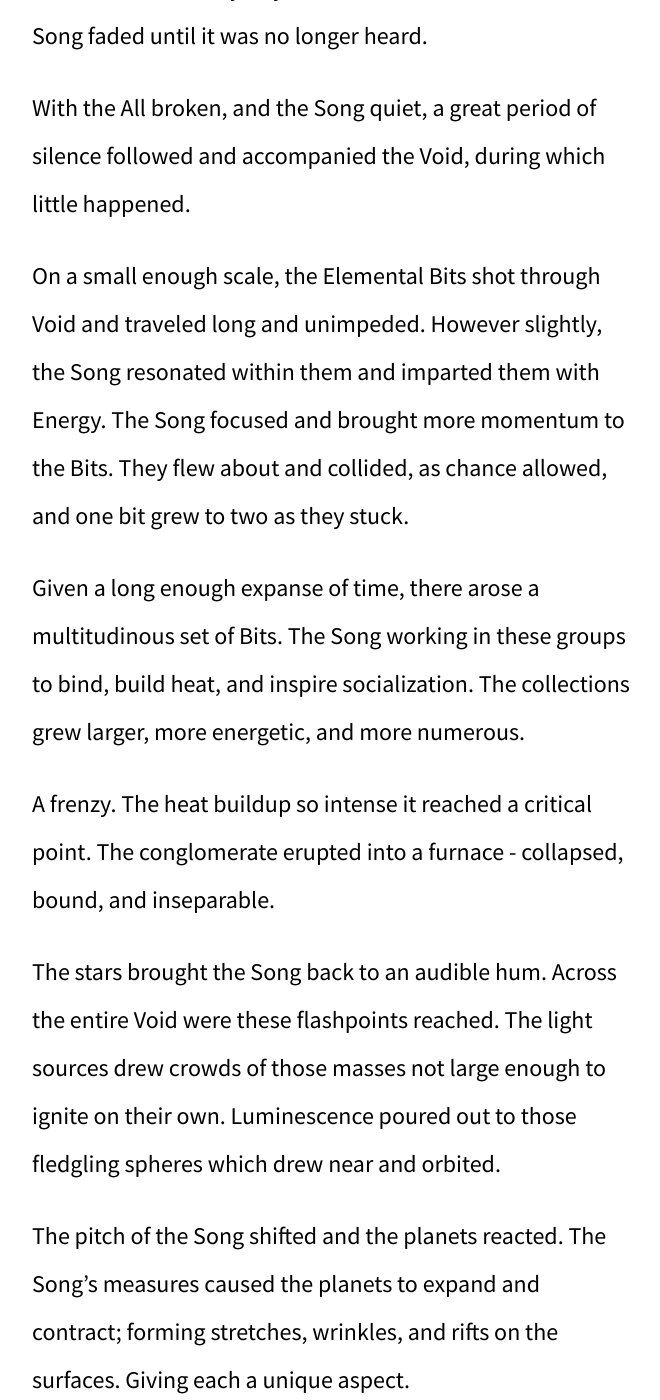
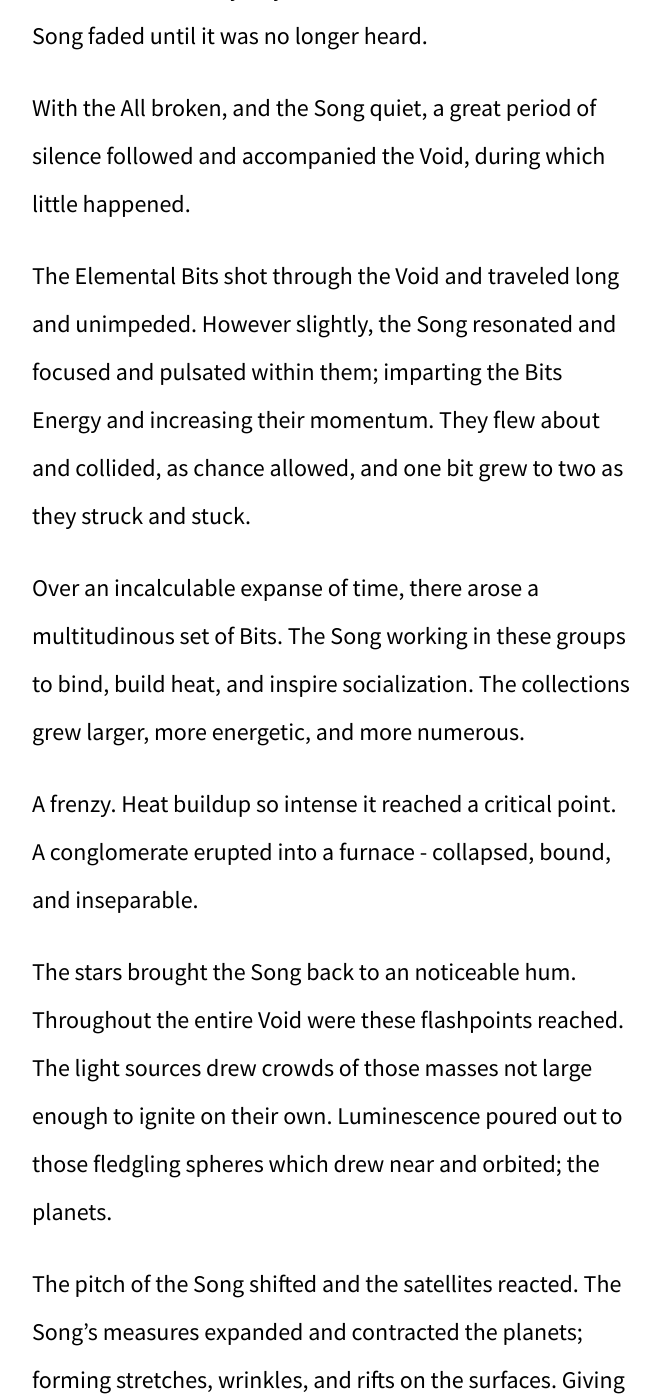
Before and after one commit to kyletolle/the-mechanism-collection, a Jekyll site: the page built from index.md, in a window 1280 px wide and 1400 px high, scrolled down 3187 px. Shown: the whole window, without its empty margins (308-968 px from the left). Built offline with Jekyll 4.4.1, drawn with Linux system fonts in a browser that asks for light colours; some of the changed text lies outside the part shown.

Commit message:
Make minor edits to the second mechanism

```diff
--- a/index.md
+++ b/index.md
@@ -69,29 +69,28 @@ until it was no longer heard.
 With the All broken, and the Song quiet, a great period of silence followed
 and accompanied the Void, during which little happened.
 
-On a small enough scale, the Elemental Bits shot through Void and traveled
-long and unimpeded. However slightly, the Song resonated within them and
-imparted them with Energy. The Song focused and brought more momentum to the
-Bits. They flew about and collided, as chance allowed, and one bit grew to two
-as they stuck.
+The Elemental Bits shot through the Void and traveled long and unimpeded.
+However slightly, the Song resonated and focused and pulsated within them;
+imparting the Bits Energy and increasing their momentum. They flew about and
+collided, as chance allowed, and one bit grew to two as they struck and stuck.
 
-Given a long enough expanse of time, there arose a multitudinous set of Bits.
+Over an incalculable expanse of time, there arose a multitudinous set of Bits.
 The Song working in these groups to bind, build heat, and inspire
 socialization. The collections grew larger, more energetic, and more numerous.
 
-A frenzy. The heat buildup so intense it reached a critical point. The
-conglomerate erupted into a furnace - collapsed, bound, and inseparable.
+A frenzy. Heat buildup so intense it reached a critical point. A conglomerate
+erupted into a furnace - collapsed, bound, and inseparable.
 
-The stars brought the Song back to an audible hum. Across the entire Void were
-these flashpoints reached. The light sources drew crowds of those masses not
-large enough to ignite on their own. Luminescence poured out to those
-fledgling spheres which drew near and orbited.
+The stars brought the Song back to an noticeable hum. Throughout the entire
+Void were these flashpoints reached. The light sources drew crowds of those
+masses not large enough to ignite on their own. Luminescence poured out to
+those fledgling spheres which drew near and orbited; the planets.
 
-The pitch of the Song shifted and the planets reacted. The Song's measures
-caused the planets to expand and contract; forming stretches, wrinkles, and
-rifts on the surfaces. Giving each a unique aspect.
+The pitch of the Song shifted and the satellites reacted. The Song's measures
+expanded and contracted the planets; forming stretches, wrinkles, and rifts on
+the surfaces. Giving each a unique aspect.
 
-The Song pervaded from their shell to their core and the clumps did still grow
+The Song pervaded from shell to core and the clumps did still grow
 warm. At their boundary, where the planets and Void met, the surface Bits
 formed a great steam. And so the planets gained their atmospheres.
 
```
